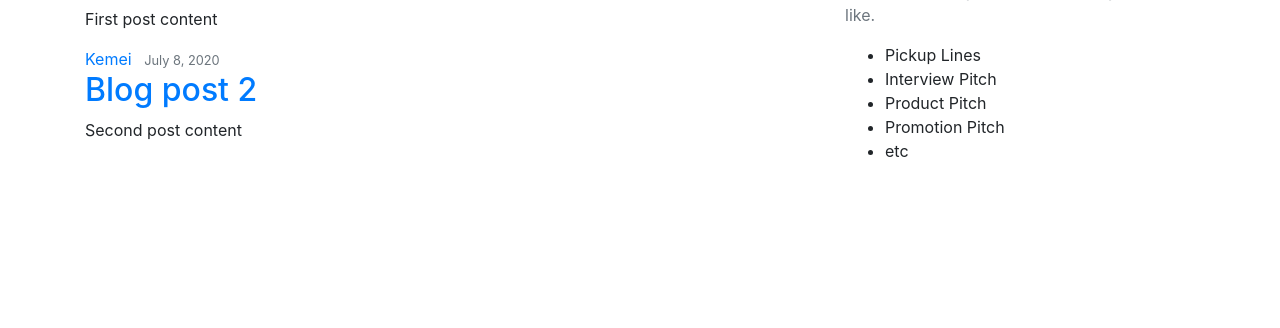
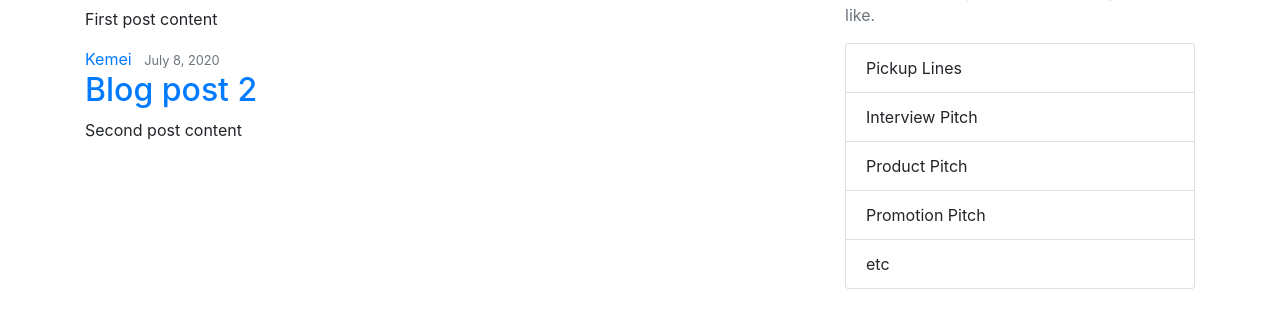
Before and after one commit to Maureen435/pitch, a Flask app: page / in a window 1280 px wide. Shown: the part 63-391 px from the top of the page. Run offline with Flask 2, Linux system fonts and the light colour scheme; some libraries are stand-ins or nearby versions.

Commit message:
initial commit

```diff
--- a/routes.py
+++ b/routes.py
@@ -38,6 +38,13 @@ def register():
 @app.route("/login")
 def login():
     form = LoginForm()
+    if form.validate_on_submit():
+        if form.email.data == 'memo@gmail.com' and form.password.data == 'password':
+            flash('You have been logged in!', 'success')
+            return redirect(url_for('home'))
+        else:
+            flash('Login Unsuccessful. Please check username and password', 'danger')
+
     return render_template('login.html',title='Login', form=form)
 
 if __name__ == '__main__':
--- a/templates/layout.html
+++ b/templates/layout.html
@@ -19,17 +19,17 @@
             <nav class="navbar navbar-expand-md navbar-dark bg-steel fixed-top">
                 <div class="container">
                     <a class="navbar-brand mr-4" href="/">Pitch</a>
-                    <button class="navbar-toggler" type="button" data-toggle="collapse" data-target="#navbar Toggle" >
+                    <button class="navbar-toggler" type="button" data-toggle="collapse" data-target="#navbarToggle" aria-controls="navbarToggle" aria-expanded="false" aria-label="Toggle navigation">
                         <span class="navbar-toggler-icon"></span>
                     </button>
                     <div class="collapse navbar-collapse" id="navbar Toogle">
                         <div class="navbar-nav mr-auto">
-                            <a class="nav-item nav-link" href="/">Home</a>
-                            <a class="nav-item nav-link" href="/about">About</a>
+                            <a class="nav-item nav-link" href="{{ url_for('home') }}">Home</a>
+                            <a class="nav-item nav-link" href="{{ url_for('about') }}">About</a>
                         </div>
                         <div class="navbar-nav">
-                            <a class="nav-item nav-link" href="/login">Login</a>
-                            <a class="nav-item nav-link" href="/register">Register</a>
+                            <a class="nav-item nav-link" href="{{ url_for('login') }}">Login</a>
+                            <a class="nav-item nav-link" href="{{ url_for('register') }}">Register</a>
                         </div>
                     </div>
                 </div>
@@ -53,12 +53,12 @@
                 <div class="content-section">
                     <h3>Pitch Categories</h3>
                     <p class='text-muted'>You can Pich any information here you will like.
-                    <ul>
-                        <li>Pickup Lines</li>
-                        <li>Interview Pitch</li>
-                        <li>Product Pitch</li>
-                        <li>Promotion Pitch</li>
-                        <li>etc</li>
+                    <ul class="list-group">
+                        <li class="list-group-item list-group item-light">Pickup Lines</li>
+                        <li class="list-group-item list-group item-light">Interview Pitch</li>
+                        <li class="list-group-item list-group item-light">Product Pitch</li>
+                        <li class="list-group-item list-group item-light">Promotion Pitch</li>
+                        <li class="list-group-item list-group item-light">etc</li>
                     </ul>
                  </p>
                 </div>
```
